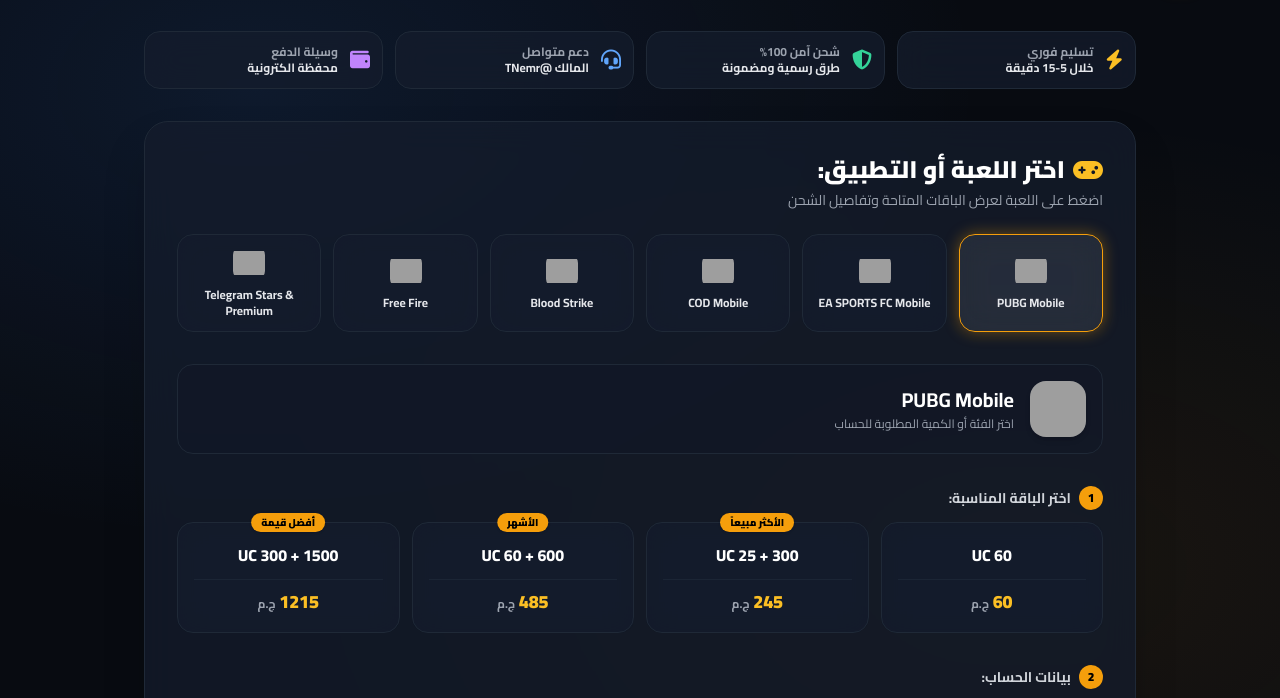
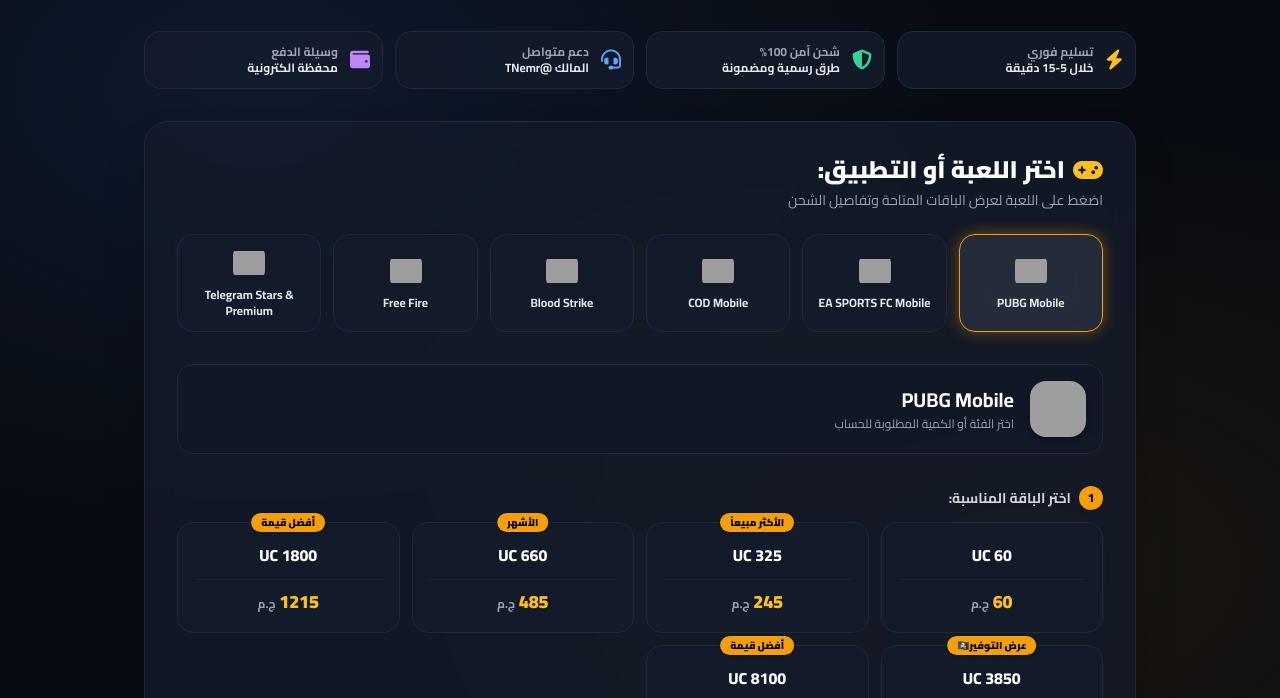
Before and after one commit to el-capitano9/CapitanoStore, a website: page public/index.html in a window 1280 px wide. Shown: the part 73-771 px from the top of the page. Drawn offline with nearby package versions, Linux system fonts and the light colour scheme; no server answers; grey boxes are pictures that could not be loaded.

Commit message:
Update index.html

```diff
--- a/public/index.html
+++ b/public/index.html
@@ -334,9 +334,11 @@
         placeholder: 'أدخل الـ ID (مثال: 5123456789)',
         packs: [
           { label: '60 UC', price: 60, badge: '' },
-          { label: '300 + 25 UC', price: 245, badge: 'الأكثر مبيعاً' },
-          { label: '600 + 60 UC', price: 485, badge:'الأشهر' },
-          { label: '1500 + 300 UC', price: 1215, badge: 'أفضل قيمة' }
+          { label: '325 UC', price: 245, badge: 'الأكثر مبيعاً' },
+          { label: '660 UC', price: 485, badge:'الأشهر' },
+          { label: '1800 UC', price: 1215, badge: 'أفضل قيمة' },
+          { label: '3850 UC', price: 2395, badge: 'عرض التوفير🏴‍☠️' },
+          { label: '8100 UC', price: 4795, badge: 'أفضل قيمة' }
         ]
       },
       'FC Mobile': {
@@ -346,10 +348,11 @@
         glow: 'rgba(16, 185, 129, 0.4)',
         placeholder: 'أدخل الـ UID أو معرف FC Mobile',
         packs: [
-          { label: '48 FC Points', price: 30, badge: '' },
-          { label: '120 FC Points', price: 70, badge: '' },
-          { label: '624 FC Points', price: 270, badge: 'شائع' },
-          { label: '1284 FC Points', price: 520, badge: 'توفير' }
+          { label: '40 FC Points', price: 30, badge: '' },
+          { label: '100 FC Points', price: 70, badge: '' },
+          { label: '520 FC Points', price: 275, badge: 'شائع' },
+          { label: '1070 FC Points', price: 525, badge: 'توفير🏴‍☠️' },
+          { label: '2200 FC Points', price: 1025, badge: 'العربات' }
         ]
       },
       'Call of Duty': {
@@ -361,7 +364,7 @@
         packs: [
           { label: '30 CP', price: 30, badge: '' },
           { label: '80 CP', price: 55, badge: '' },
-          { label: '420 CP', price: 260, badge: 'العربات' },
+          { label: '420 CP', price: 260, badge:'' },
           { label: '880 CP', price: 510, badge: 'البتل باس' }
         ]
       },
```
